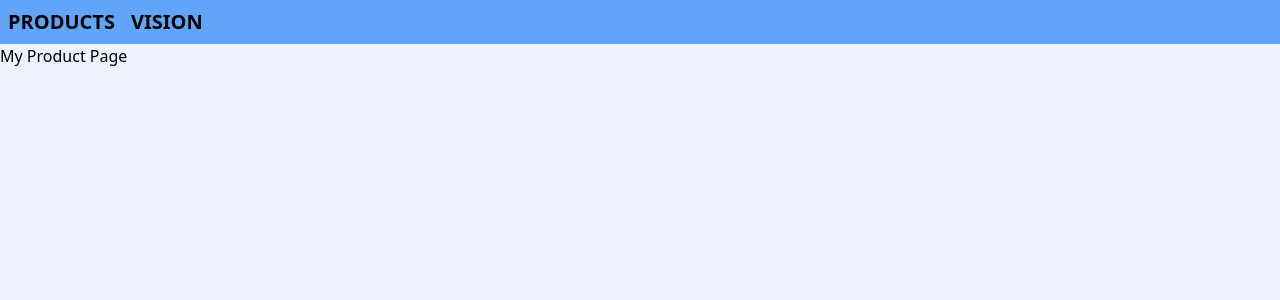
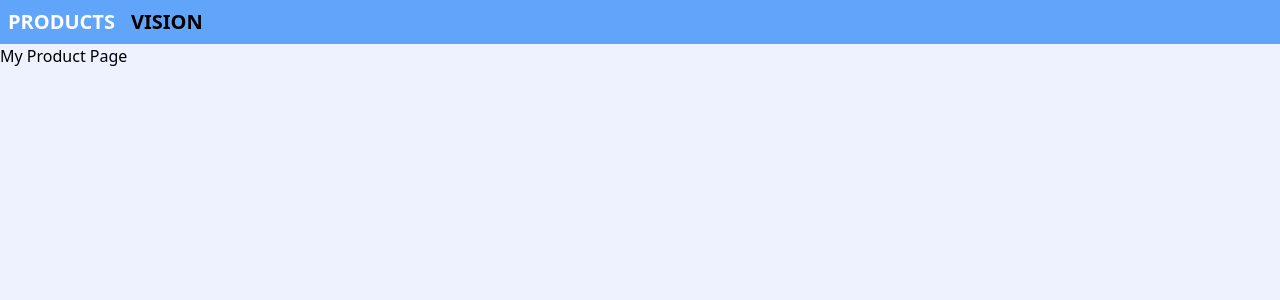
Before and after one commit to baroniunas91/React_eshop, a React (Create React App) app in the folder my-eshop/: page / in a window 1280 px wide. Shown: the top 300 px of the page. Built offline with nearby package versions, Linux system fonts and the light colour scheme.

Commit message:
Implement NavBar links

```diff
--- a/my-eshop/src/nav-bar/NavBar.jsx
+++ b/my-eshop/src/nav-bar/NavBar.jsx
@@ -1,9 +1,15 @@
+import { Link } from "react-router-dom";
+
 function NavBar () {
     return (
         <nav className="bg-blue-400">
             <ul className="flex">
-                <li className="p-2 text-xl font-semibold">PRODUCTS</li>
-                <li className="p-2 text-xl font-semibold">VISION</li>
+                <li className="p-2 text-xl font-semibold hover:text-white">
+                    <Link to ="/">PRODUCTS</Link>
+                </li>
+                <li className="p-2 text-xl font-semibold hover:text-white">
+                    <Link to ="/vision">VISION</Link>
+                </li>
             </ul>
         </nav>
     )
```
